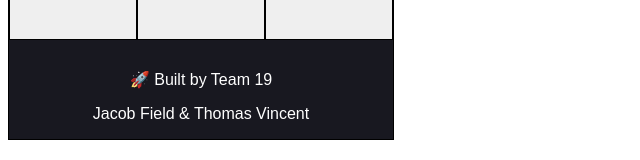
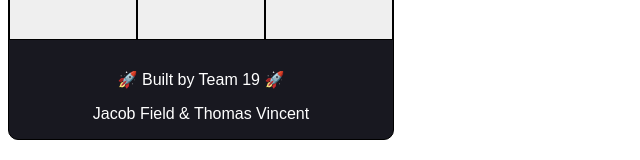
Before and after one commit to jacobfield/Noughts_And_Crosses_App, a React (Create React App) app in the folder x-o/: page / in a window 1280 px wide. Shown: the part 511-671 px from the top of the page, without its empty margins (0-640 px from the left). Built offline with nearby package versions, Linux system fonts and the light colour scheme.

Commit message:
adding border radiud

```diff
--- a/x-o/src/App.css
+++ b/x-o/src/App.css
@@ -5,6 +5,7 @@
   background-color: #181820;
   border: 1px solid black;
   font-family: Arial, Helvetica, sans-serif;
+  border-radius: 10px;
 }
 
 .gameGrid {
--- a/x-o/src/Footer.js
+++ b/x-o/src/Footer.js
@@ -2,7 +2,7 @@ export function Footer() {
   return (
     <>
       <div className="footer">
-        <p>🚀 Built by Team 19</p>
+        <p>🚀 Built by Team 19 🚀</p>
         <p>Jacob Field & Thomas Vincent</p>
       </div>
     </>
```
